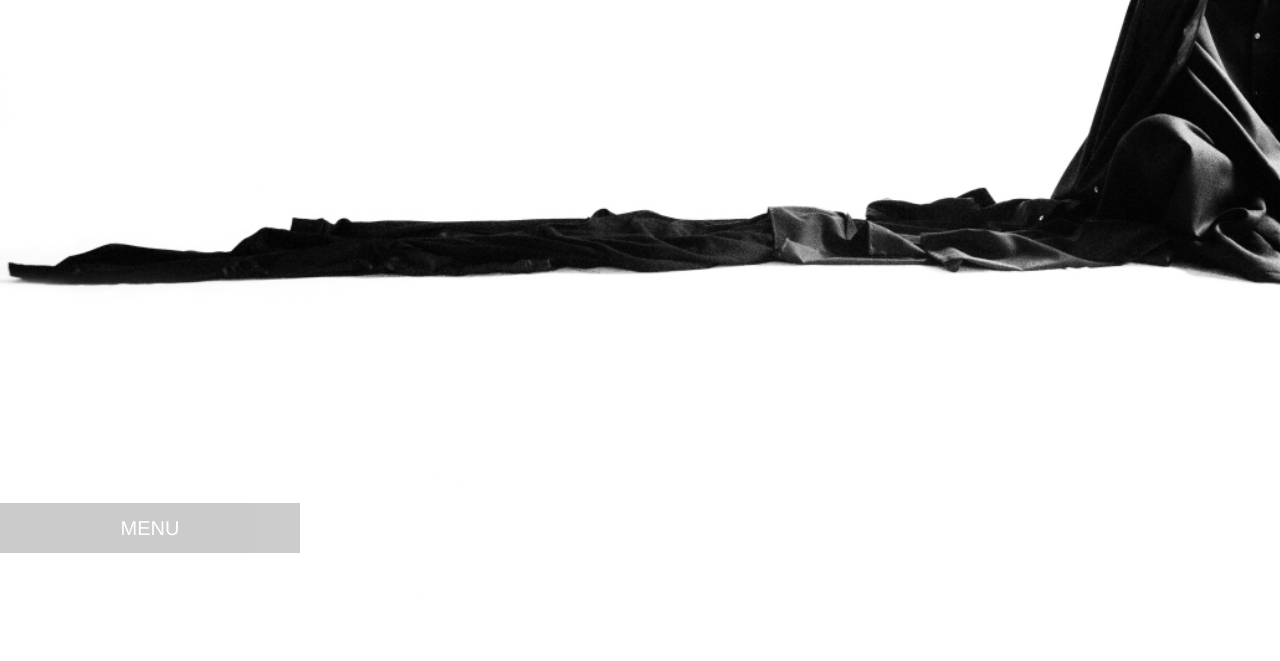
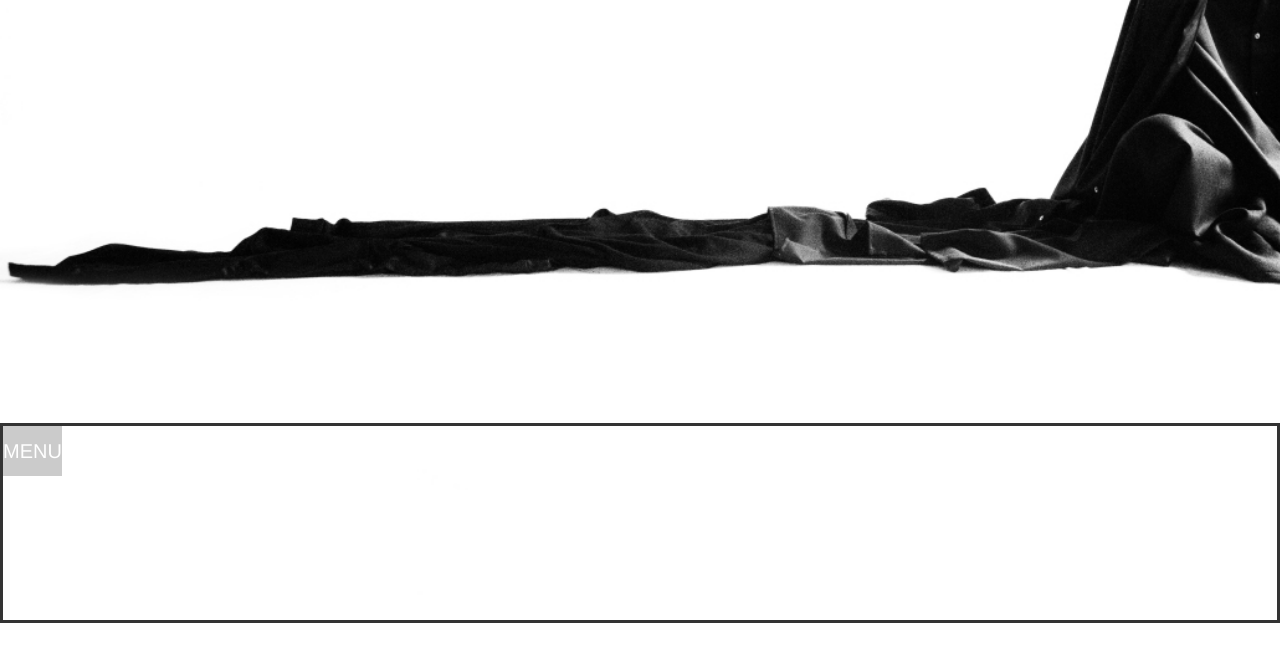
Before and after one commit to tihimsm/clue, a plain HTML site: page index.html in a window 1280 px wide. Shown: the part 57-718 px from the top of the page. Drawn offline with Linux system fonts and the light colour scheme.

Commit message:
全体的に変更

```diff
--- a/css/main.css
+++ b/css/main.css
@@ -27,18 +27,29 @@ ul.nav a:hover {
   position: relative;
 }
 
+#menu_container {
+  border: solid;
+  position: absolute;
+  width: 100%;
+  height: 200px;
+  text-align: center;
+  top: 60%;
+  left: 0;
+}
+
+#menu_inner {
+  width: 100%;
+  height: 100%;
+  position: relative;
+}
+
 #menu_button {
   background-color: #000;
   opacity: 0.2;
   position: absolute;
-  width: 300px;
-  height: 50px;
-  text-align: center;
-  top: 70%;
-  left: 0;
 }
 
-#menu_button a {
+#menu_container a {
   text-decoration: none;
   font-size: 20px;
   font-weight: lighter;
--- a/index.html
+++ b/index.html
@@ -23,8 +23,12 @@
 	    </ul>
 		</nav>
 		<article id="first_content" class="container-fluid content_size">
-			<div id="menu_button">
-				<a id="menu_text">MENU</a>
+			<div id="menu_container">
+				<div id="menu_inner">
+					<div id="menu_button">
+						<a id="menu_text">MENU</a>
+					</div>
+				</div>
 			</div>
 		</article>
 	</body>
--- a/js/main.js
+++ b/js/main.js
@@ -1,7 +1,7 @@
 $(function(){
   var body_flag = false;
   var menu_flag = true;
-  $('#menu_button').hover(
+  $('#menu_container').hover(
     function(){
       $(this).transition({
         opacity: 0.9
@@ -14,7 +14,7 @@ $(function(){
     }
   );
 
-  $('#menu_button').click(function(){
+  $('#menu_container').click(function(){
     if(menu_flag){
       menu_flag = false;
       $(this).transition({
@@ -40,7 +40,7 @@ $(function(){
   $('body').click(function(){
     if(body_flag){
       body_flag = false;
-      $('#menu_button').transition({
+      $('#menu_container').transition({
         scale: [1, 1]
       },function(){
         $(this).transition({
```
